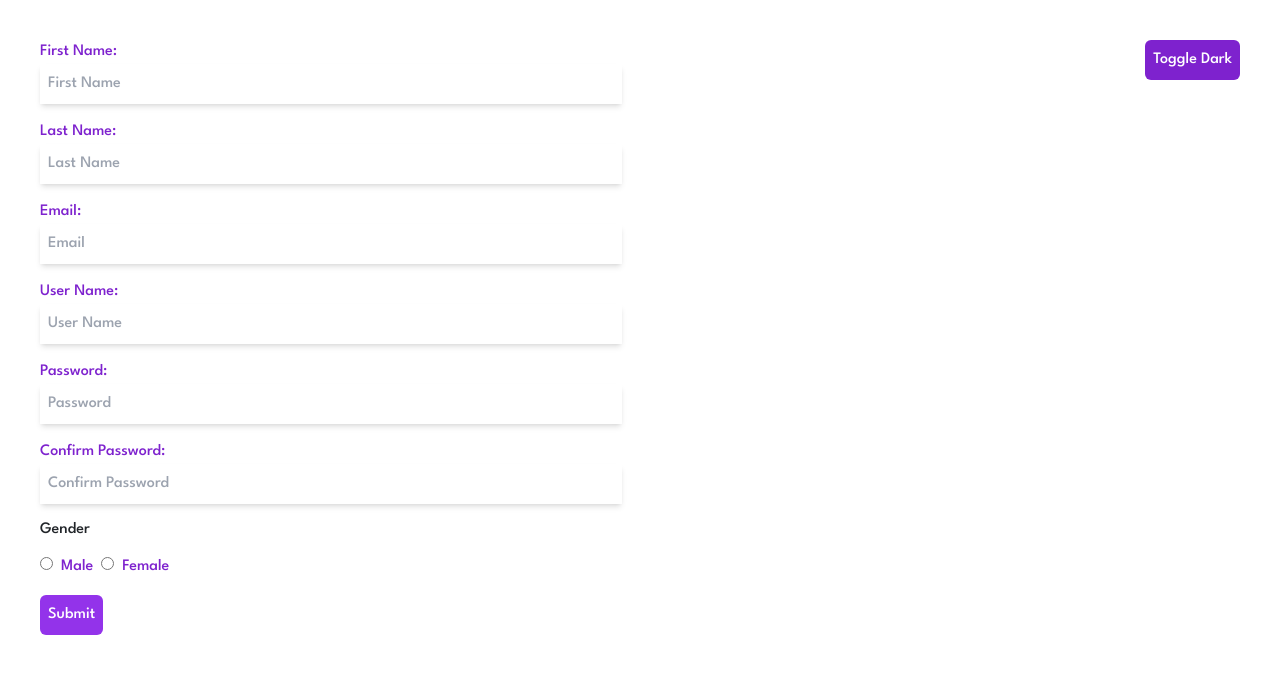
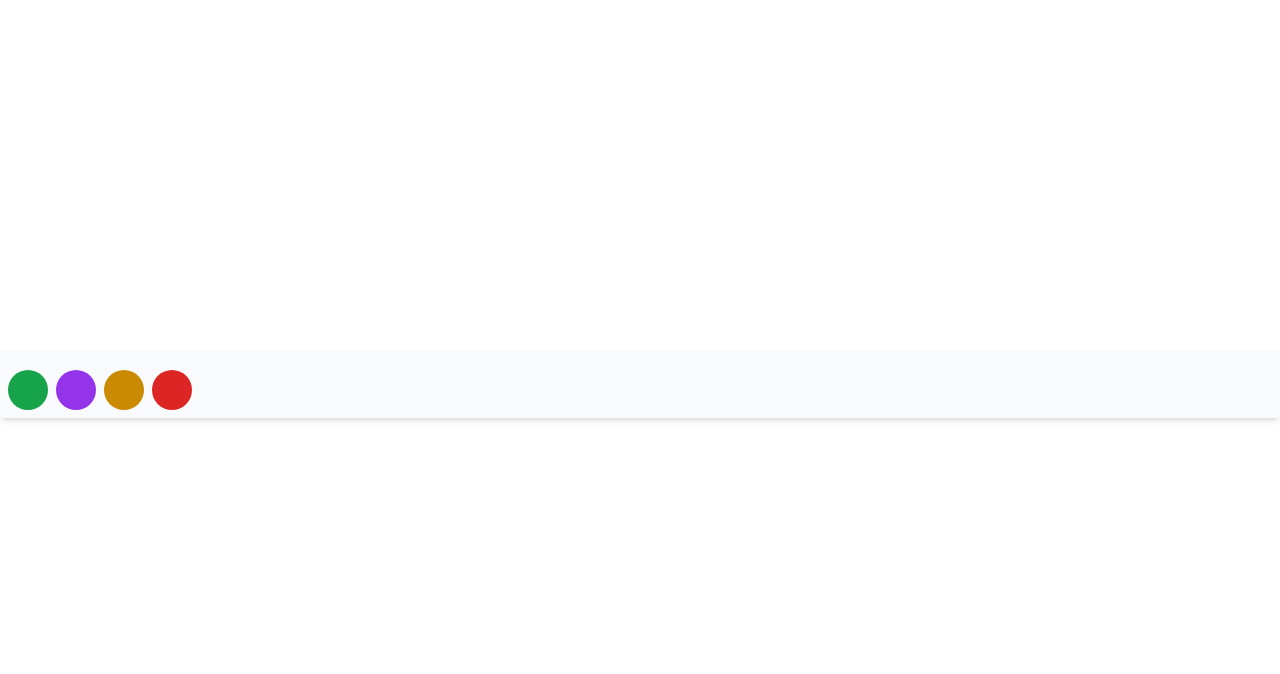
Before and after one commit to Mark-Alexis-Posadas/react-mini-practice, a React (Vite) app: page / in a window 1280 px wide. Shown: the top 674 px of the page. Built offline with nearby package versions, Linux system fonts and the light colour scheme.

Commit message:
fix theme naming

```diff
--- a/index.html
+++ b/index.html
@@ -14,12 +14,12 @@
       href="https://fonts.googleapis.com/css2?family=League+Spartan:wght@500;700&display=swap"
       rel="stylesheet"
     />
-    <link
+    <!-- <link
       href="https://cdn.jsdelivr.net/npm/bootstrap@5.3.0-alpha3/dist/css/bootstrap.min.css"
       rel="stylesheet"
       integrity="sha384-KK94CHFLLe+nY2dmCWGMq91rCGa5gtU4mk92HdvYe+M/SXH301p5ILy+dN9+nJOZ"
       crossorigin="anonymous"
-    />
+    /> -->
   </head>
   <body>
     <div id="root"></div>
--- a/src/App.jsx
+++ b/src/App.jsx
@@ -1,11 +1,11 @@
 import React from "react";
-import ReducerForm from "./components/Forms/ReducerForm";
+import Theme from "./components/Theme/Theme";
 
 const App = () => {
   return (
-    <div>
-      <ReducerForm />
-    </div>
+    <>
+      <Theme />
+    </>
   );
 };
 
--- a/src/components/Colors/Colors.jsx
+++ /dev/null
@@ -1,50 +0,0 @@
-import { useState, useEffect } from "react";
-const data = [
-  {
-    id: 1,
-    bgColor: "bg-green-600",
-  },
-  {
-    id: 2,
-    bgColor: "bg-purple-600",
-  },
-  {
-    id: 3,
-    bgColor: "bg-yellow-600",
-  },
-
-  {
-    id: 4,
-    bgColor: "bg-red-600",
-  },
-];
-
-const Colors = () => {
-  const [bg, setBg] = useState(() => localStorage.getItem("bg"));
-
-  const handleClick = (b) => {
-    setBg(b);
-  };
-
-  useEffect(() => {
-    localStorage.setItem("bg", bg);
-  }, [bg]);
-
-  return (
-    <div className="mt-5">
-      <div className={`w-full h-[350px] ${bg}`}></div>
-
-      {data.map((d) => (
-        <button
-          key={d.id}
-          className={`text-white w-20 h-20 mt-3 ${d.bgColor} ${
-            bg === d.bgColor ? "border border-black" : ""
-          }`}
-          onClick={() => handleClick(d.bgColor)}
-        ></button>
-      ))}
-    </div>
-  );
-};
-
-export default Colors;
--- /dev/null
+++ b/src/components/Forms/InputComponent.jsx
@@ -0,0 +1,22 @@
+export default function InputComponent({
+  labelText,
+  inputName,
+  inputType,
+  placeholder,
+  onChange,
+  value,
+}) {
+  return (
+    <div className="flex justify-center flex-col mb-3">
+      <label className="text-purple-700">{labelText}</label>
+      <input
+        className="w-full p-2 bg-white shadow-md"
+        type={inputType}
+        name={inputName}
+        value={value}
+        onChange={onChange}
+        placeholder={placeholder}
+      />
+    </div>
+  );
+}
--- a/src/components/Forms/ReducerForm.jsx
+++ b/src/components/Forms/ReducerForm.jsx
@@ -1,4 +1,5 @@
 import React, { useReducer } from "react";
+import InputComponent from "./InputComponent";
 
 const initialState = {
   firstName: "",
@@ -31,6 +32,74 @@ function reducer(state, action) {
   }
 }
 
+const data = [
+  {
+    id: 1,
+    labelText: "First Name",
+    inputType: "text",
+    inputName: "firstName",
+    value: state.firstName,
+    onChange: handleChange,
+    placeholder: "First Name",
+  },
+  {
+    id: 2,
+    labelText: "Last Name",
+    inputType: "text",
+    inputName: "lastName",
+    value: state.lastName,
+    onChange: handleChange,
+    placeholder: "Last Name",
+  },
+  {
+    id: 3,
+    labelText: "Email",
+    inputType: "email",
+    inputName: "email",
+    value: state.email,
+    onChange: handleChange,
+    placeholder: "Email",
+  },
+  {
+    id: 4,
+    labelText: "User Name",
+    inputType: "text",
+    inputName: "userName",
+    value: state.userName,
+    onChange: handleChange,
+    placeholder: "User Name",
+  },
+  {
+    id: 5,
+    labelText: "Password",
+    inputType: "password",
+    inputName: "password",
+    value: state.password,
+    onChange: handleChange,
+    placeholder: "Password",
+  },
+  {
+    id: 6,
+    labelText: "Confirm Password",
+    inputType: "password",
+    inputName: "confirmPassword",
+    value: state.confirmPassword,
+    onChange: handleChange,
+    placeholder: "Confirm Password",
+  },
+  {
+    id: 7,
+    labelText: "Gender",
+    inputType: "radio",
+    inputName: "gender",
+    options: [
+      { id: 1, value: "male", label: "Male" },
+      { id: 2, value: "female", label: "Female" },
+    ],
+    onChange: handleChange,
+  },
+];
+
 export default function ReducerForm() {
   const [state, dispatch] = useReducer(reducer, initialState);
 
@@ -59,72 +128,18 @@ export default function ReducerForm() {
       }`}
     >
       <form onSubmit={handleSubmit}>
-        <div className="flex justify-center flex-col mb-3">
-          <label className="text-purple-700">First Name:</label>
-          <input
-            className="w-full p-2 bg-white shadow-md"
-            type="text"
-            name="firstName"
-            value={state.firstName}
+        {data.map((item, _) => (
+          <InputComponent
+            key={item.id}
+            value={item.value}
+            placeholder={item.placeholder}
+            inputType={inputType}
+            inputName={inputName}
+            labelText={labelText}
             onChange={handleChange}
-            placeholder="First Name"
           />
-        </div>
-        <div className="flex justify-center flex-col mb-3">
-          <label className="text-purple-700">Last Name:</label>
-          <input
-            className="w-full p-2 bg-white shadow-md"
-            type="text"
-            name="lastName"
-            value={state.lastName}
-            onChange={handleChange}
-            placeholder="Last Name"
-          />
-        </div>
-        <div className="flex justify-center flex-col mb-3">
-          <label className="text-purple-700">Email:</label>
-          <input
-            className="w-full p-2 bg-white shadow-md"
-            type="email"
-            name="email"
-            value={state.email}
-            onChange={handleChange}
-            placeholder="Email"
-          />
-        </div>
-        <div className="flex justify-center flex-col mb-3">
-          <label className="text-purple-700">User Name:</label>
-          <input
-            className="w-full p-2 bg-white shadow-md"
-            type="text"
-            name="userName"
-            value={state.userName}
-            onChange={handleChange}
-            placeholder="User Name"
-          />
-        </div>
-        <div className="flex justify-center flex-col mb-3">
-          <label className="text-purple-700">Password:</label>
-          <input
-            className="w-full p-2 bg-white shadow-md"
-            type="password"
-            name="password"
-            value={state.password}
-            onChange={handleChange}
-            placeholder="Password"
-          />
-        </div>
-        <div className="flex justify-center flex-col mb-3">
-          <label className="text-purple-700">Confirm Password:</label>
-          <input
-            className="w-full p-2 bg-white shadow-md"
-            type="password"
-            name="confirmPassword"
-            value={state.confirmPassword}
-            onChange={handleChange}
-            placeholder="Confirm Password"
-          />
-        </div>
+        ))}
+
         <div>
           <h1>Gender</h1>
           <ul className="flex item-center my-3">
--- /dev/null
+++ b/src/components/Theme/Theme.jsx
@@ -0,0 +1,51 @@
+import { useState, useEffect } from "react";
+const data = [
+  {
+    id: 1,
+    bgColor: "bg-green-600",
+  },
+  {
+    id: 2,
+    bgColor: "bg-purple-600",
+  },
+  {
+    id: 3,
+    bgColor: "bg-yellow-600",
+  },
+
+  {
+    id: 4,
+    bgColor: "bg-red-600",
+  },
+];
+
+const Theme = () => {
+  const [theme, setTheme] = useState(() => localStorage.getItem("theme"));
+
+  const handleClick = (themeColor) => {
+    setTheme(themeColor);
+  };
+
+  useEffect(() => {
+    localStorage.setItem("theme", theme);
+  }, [theme]);
+
+  return (
+    <>
+      <div className={`w-full h-[350px] ${theme}`}></div>
+
+      <div className="bg-slate-50 p-2 rounded shadow-md flex items-center">
+        {data.map((item) => (
+          <button
+            key={item.id}
+            className={`text-white w-10 h-10 rounded-full mr-2 mt-3 ${item.bgColor}`}
+            style={theme === item.bgColor ? { border: "3px solid #222" } : {}}
+            onClick={() => handleClick(item.bgColor)}
+          ></button>
+        ))}
+      </div>
+    </>
+  );
+};
+
+export default Theme;
```
